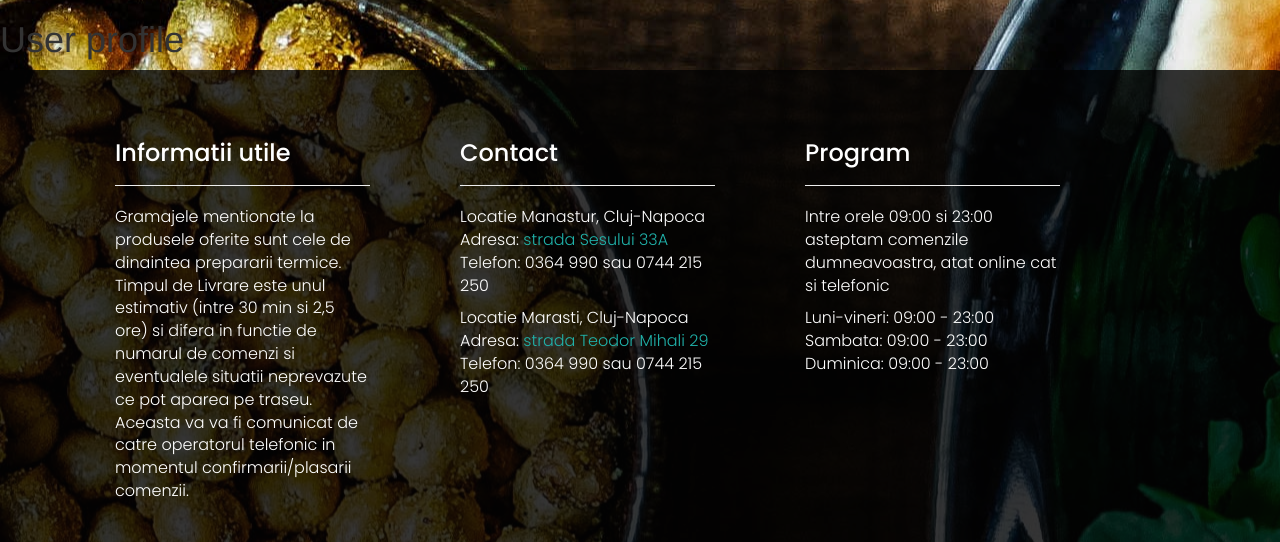
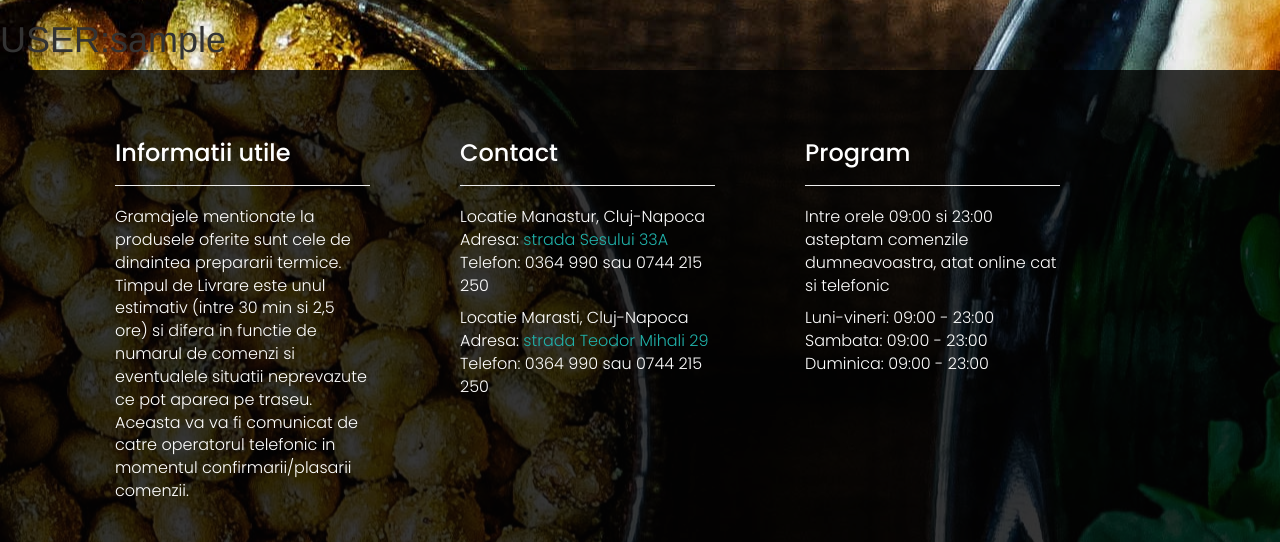
Before and after one commit to GeorgeSigoiu/foodsite, a Django app: template users/templates/users/profiles.html in a window 1280 px wide. Shown: the part 52-594 px from the top of the page. Run offline with Django 3.2, Linux system fonts and the light colour scheme; the template is opened without the code that fills it: most values are stand-ins (such as "Sample title", 1, 10 or a date in 2020); some libraries are stand-ins or nearby versions.

Commit message:
wip, creating the user profile page

```diff
--- a/users/templates/users/profiles.html
+++ b/users/templates/users/profiles.html
@@ -1,3 +1,3 @@
 {% extends 'main.html' %} {% block content %}
-<h1>User profile</h1>
+<h1>USER:{{profile.username}}</h1>
 {% endblock content %}
```
